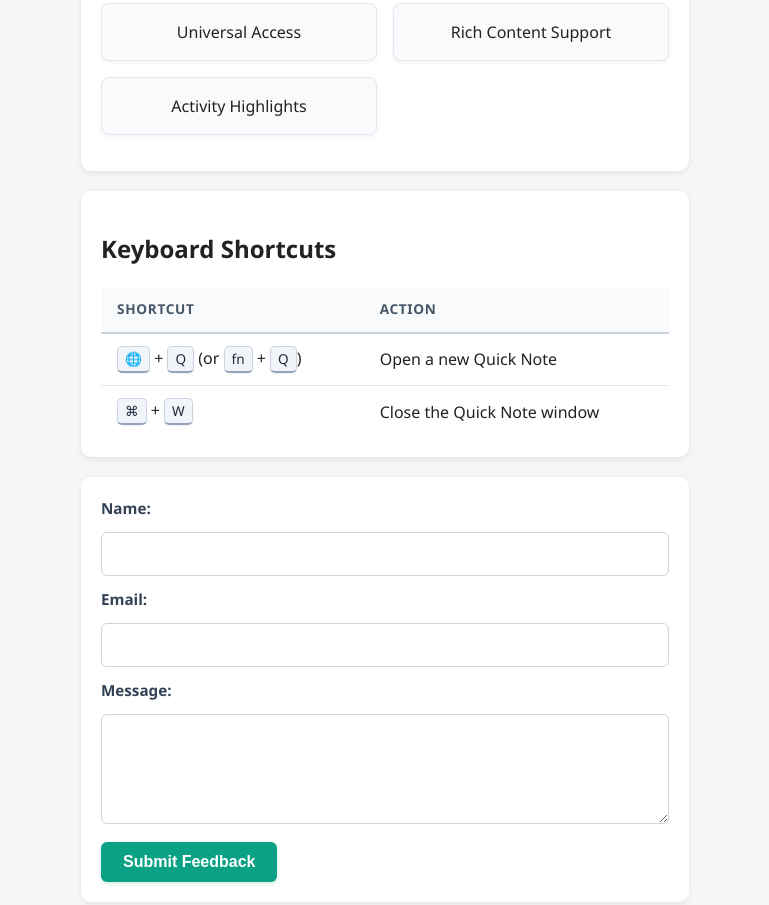
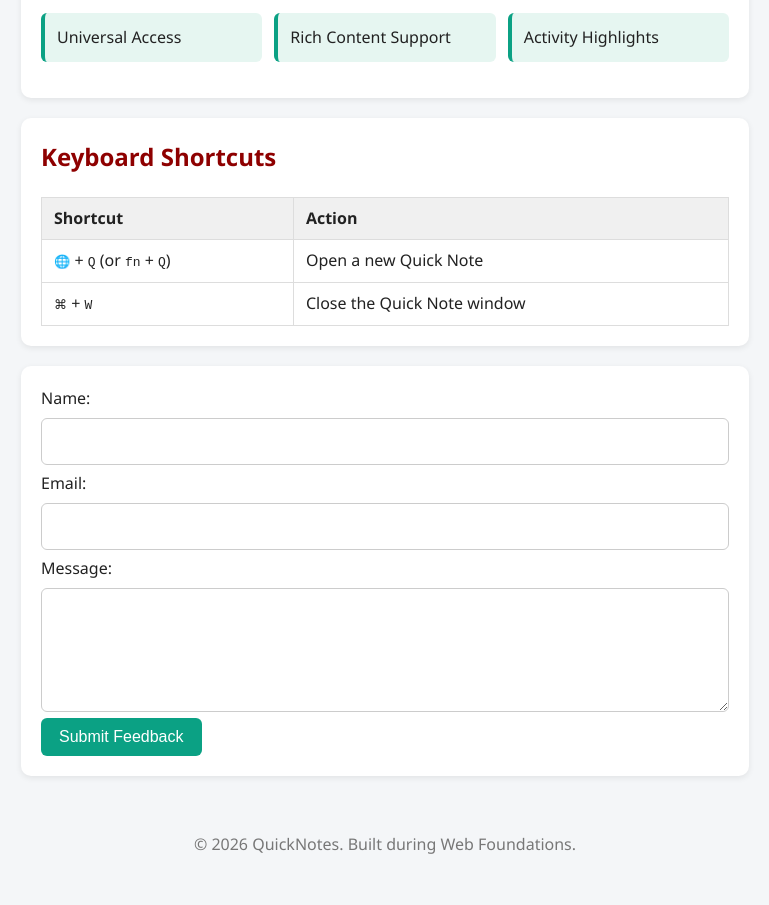
Before and after one commit to johnloreng/web-foundation, a plain HTML site: page day-2/about.html in a window 1280 px wide. Shown: the part 494-1399 px from the top of the page, without its empty margins (255-1024 px from the left). Drawn offline with Linux system fonts and the light colour scheme.

Commit message:
Day 2 assignment

```diff
--- a/day-2/style.css
+++ b/day-2/style.css
@@ -1,4 +1,4 @@
-/* 1. Reset: predictable sizing and no default body margin */
+/* 1. Reset and base styles */
 *,
 *::before,
 *::after {
@@ -10,7 +10,7 @@
   font-family: "Segoe UI", Arial, sans-serif;
   background-color: #f4f6f8;
   color: #222;
-  line-height: 1.5;
+  line-height: 1.6;
 }
 
 /* 2. Header */
@@ -18,41 +18,37 @@
   background-color: #8e0000;
   color: white;
   text-align: center;
-  padding: 24px 16px;
+  padding: 24px 16px 16px;
 }
 
 header h1 {
-  margin: 0 0 8px 0;
+  margin: 0;
 }
 
-/* Nav links in a row with Flexbox */
-nav ul {
+/* 3. Navigation with Flexbox */
+nav {
   display: flex;
   justify-content: center;
   gap: 16px;
-  list-style: none;
-  padding: 0;
-  margin: 0 0 16px 0;
+  margin-top: 12px;
 }
 
 nav a {
   color: white;
   text-decoration: none;
-  font-weight: 600;
   padding: 6px 12px;
-  border-radius: 4px;
-  transition: background-color 0.2s ease, text-decoration 0.2s ease;
+  border-radius: 6px;
+  transition: background-color 0.2s ease;
 }
 
 nav a:hover {
-  background-color: rgba(255, 255, 255, 0.25);
-  text-decoration: underline;
+  background-color: rgba(255, 255, 255, 0.2);
 }
 
-/* 3. Centre the main content and limit its width */
+/* 4. Main content and section cards */
 main {
-  max-width: 640px;
-  margin: 24px auto;   /* auto left/right margins centre a block */
+  max-width: 760px;
+  margin: 24px auto;
   padding: 0 16px;
 }
 
@@ -64,27 +60,69 @@
   box-shadow: 0 2px 6px rgba(0, 0, 0, 0.08);
 }
 
-/* 4. Form layout with Flexbox */
-#note-form {
-  display: flex;
-  gap: 8px;
-  flex-wrap: wrap;
+h2,
+h3 {
+  color: #8e0000;
+  margin-top: 0;
 }
 
-#note-form label {
-  width: 100%;          /* label on its own line */
-  font-weight: bold;
+/* 5. Features as a responsive grid of cards */
+.features {
+  list-style: none;
+  padding: 0;
+  display: grid;
+  grid-template-columns: repeat(auto-fit, minmax(180px, 1fr));
+  gap: 12px;
 }
 
-#note-input {
-  flex: 1;
+.features li {
+  background-color: #e6f6f1;
+  border-left: 4px solid #0ba184;
+  padding: 12px;
+  border-radius: 6px;
+}
+
+/* 6. Shortcuts table */
+table {
+  width: 100%;
+  border-collapse: collapse; /* merge double borders into one */
+}
+
+th,
+td {
+  border: 1px solid #ddd;
+  padding: 8px 12px;
+  text-align: left;
+}
+
+th {
+  background-color: #f0f0f0;
+}
+
+/* 7. Forms */
+form {
+  display: flex;
+  flex-direction: column;
+  gap: 6px;
+}
+
+input,
+textarea {
+  width: 100%;
   padding: 10px;
   border: 1px solid #ccc;
   border-radius: 6px;
-  font-size: 1rem;
+  font: inherit; /* use the page font instead of the browser default */
+}
+
+input:focus,
+textarea:focus {
+  outline: 2px solid #0ba184;
+  border-color: #0ba184;
 }
 
 button {
+  align-self: flex-start;
   background-color: #0ba184;
   color: white;
   border: none;
@@ -92,191 +130,32 @@
   border-radius: 6px;
   font-size: 1rem;
   cursor: pointer;
+  transition: background-color 0.2s ease, transform 0.2s ease;
 }
 
 button:hover {
   background-color: #088a70;
+  transform: translateY(-2px);
 }
 
-/* 5. Notes list */
-#notes-list {
-  list-style: none;     /* remove bullet points */
-  padding: 0;
-}
-
-.note {
-  background-color: #fffbe6;
-  border-left: 4px solid #0ba184;
-  padding: 12px 16px;
-  margin-bottom: 10px;
-  border-radius: 6px;
-}
-
-/* 6. Footer */
+/* 8. Footer */
 footer {
   text-align: center;
   color: #777;
   padding: 16px;
 }
 
-/* 7. Phones */
+/* 9. Small screens */
 @media (max-width: 600px) {
-  #note-form {
-    flex-direction: column;
+  header {
+    padding: 16px 12px 12px;
   }
 
-  #feedback-form button[type="submit"],
-  #feedback-form button {
-    width: 100%;
+  header h1 {
+    font-size: 1.6rem;
   }
 
-  th,
-  td {
-    padding: 10px 8px;
-    font-size: 0.9rem;
+  section {
+    padding: 16px;
   }
 }
-
-/* 8. Features list laid out with CSS Grid as responsive cards */
-.features {
-  display: grid;
-  grid-template-columns: repeat(auto-fit, minmax(180px, 1fr));
-  gap: 16px;
-  list-style: none;
-  padding: 0;
-  margin: 16px 0;
-}
-
-.features li {
-  background-color: #f8fafc;
-  border: 1px solid #e2e8f0;
-  border-radius: 8px;
-  padding: 16px;
-  box-shadow: 0 2px 4px rgba(0, 0, 0, 0.05);
-  font-weight: 500;
-  display: flex;
-  align-items: center;
-  justify-content: center;
-  text-align: center;
-  transition: transform 0.2s ease, box-shadow 0.2s ease;
-}
-
-.features li:hover {
-  transform: translateY(-2px);
-  box-shadow: 0 4px 8px rgba(0, 0, 0, 0.1);
-}
-
-/* 9. Keyboard shortcuts table */
-table {
-  width: 100%;
-  border-collapse: collapse;
-  margin-top: 16px;
-}
-
-th,
-td {
-  padding: 12px 16px;
-  text-align: left;
-  border-bottom: 1px solid #e2e8f0;
-}
-
-th {
-  background-color: #f8fafc;
-  color: #475569;
-  font-weight: 600;
-  font-size: 0.85rem;
-  text-transform: uppercase;
-  letter-spacing: 0.05em;
-  border-bottom: 2px solid #cbd5e1;
-}
-
-tbody tr:hover {
-  background-color: #f8fafc;
-}
-
-tbody tr:last-child td {
-  border-bottom: none;
-}
-
-/* Keyboard keys */
-kbd {
-  display: inline-block;
-  padding: 2px 7px;
-  font-size: 0.85rem;
-  font-family: inherit;
-  color: #1e293b;
-  background-color: #f1f5f9;
-  border: 1px solid #cbd5e1;
-  border-bottom: 2px solid #94a3b8;
-  border-radius: 5px;
-  box-shadow: 0 1px 2px rgba(0, 0, 0, 0.06);
-}
-
-/* 10. Feedback form and submit button */
-#feedback-form form,
-form#feedback-form {
-  display: flex;
-  flex-direction: column;
-  gap: 12px;
-}
-
-#feedback-form label {
-  font-weight: 600;
-  color: #334155;
-  font-size: 0.95rem;
-}
-
-#feedback-form input[type="text"],
-#feedback-form input[type="email"],
-#feedback-form textarea {
-  width: 100%;
-  padding: 10px 12px;
-  font-family: inherit;
-  font-size: 1rem;
-  border: 1px solid #cbd5e1;
-  border-radius: 6px;
-  background-color: #ffffff;
-  color: #222;
-  transition: border-color 0.2s ease, box-shadow 0.2s ease;
-}
-
-#feedback-form input[type="text"]:focus,
-#feedback-form input[type="email"]:focus,
-#feedback-form textarea:focus {
-  outline: none;
-  border-color: #0ba184;
-  box-shadow: 0 0 0 3px rgba(11, 161, 132, 0.2);
-}
-
-#feedback-form textarea {
-  resize: vertical;
-  min-height: 100px;
-}
-
-#feedback-form button[type="submit"],
-#feedback-form button {
-  align-self: flex-start;
-  margin-top: 6px;
-  padding: 11px 22px;
-  background-color: #0ba184;
-  color: white;
-  font-size: 1rem;
-  font-weight: 600;
-  border: none;
-  border-radius: 6px;
-  cursor: pointer;
-  box-shadow: 0 2px 4px rgba(11, 161, 132, 0.2);
-  transition: background-color 0.2s ease, transform 0.1s ease, box-shadow 0.2s ease;
-}
-
-#feedback-form button[type="submit"]:hover,
-#feedback-form button:hover {
-  background-color: #088a70;
-  transform: translateY(-1px);
-  box-shadow: 0 4px 8px rgba(11, 161, 132, 0.25);
-}
-
-#feedback-form button[type="submit"]:active,
-#feedback-form button:active {
-  transform: translateY(0);
-}
```
